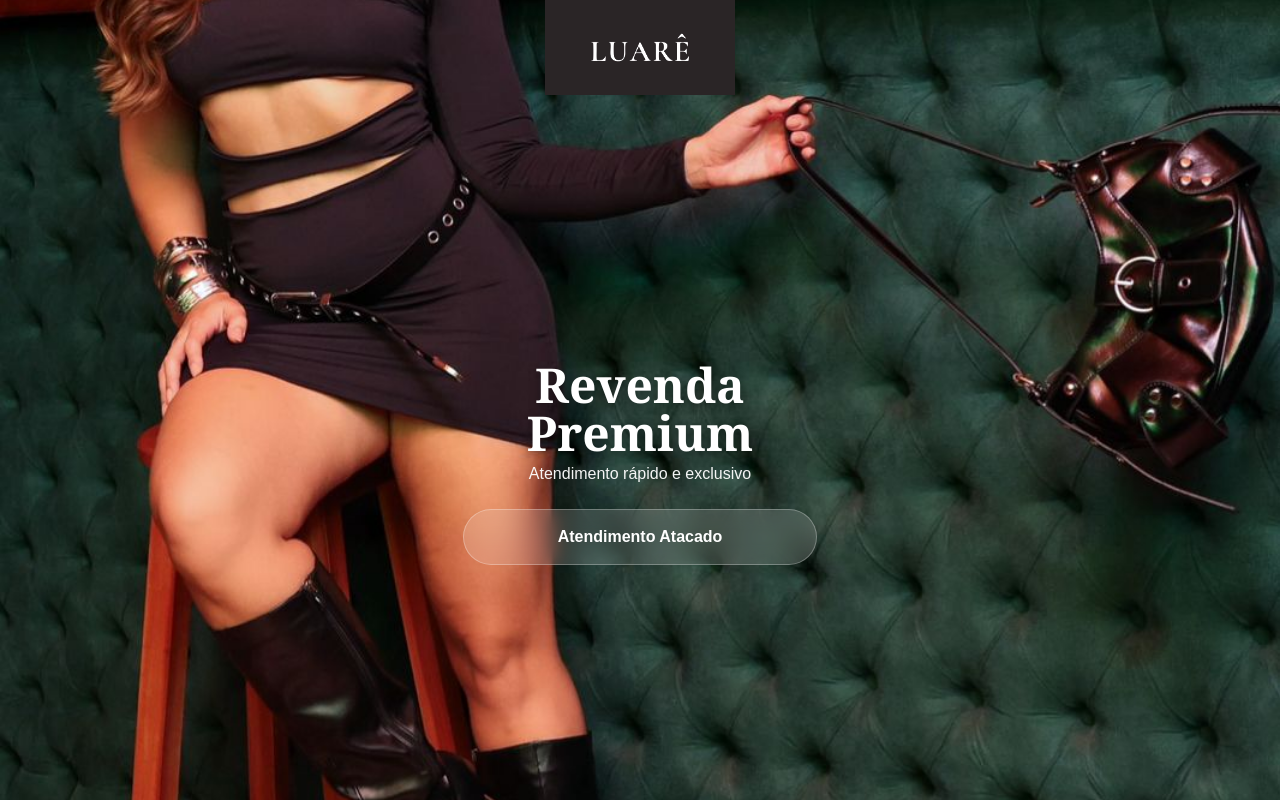
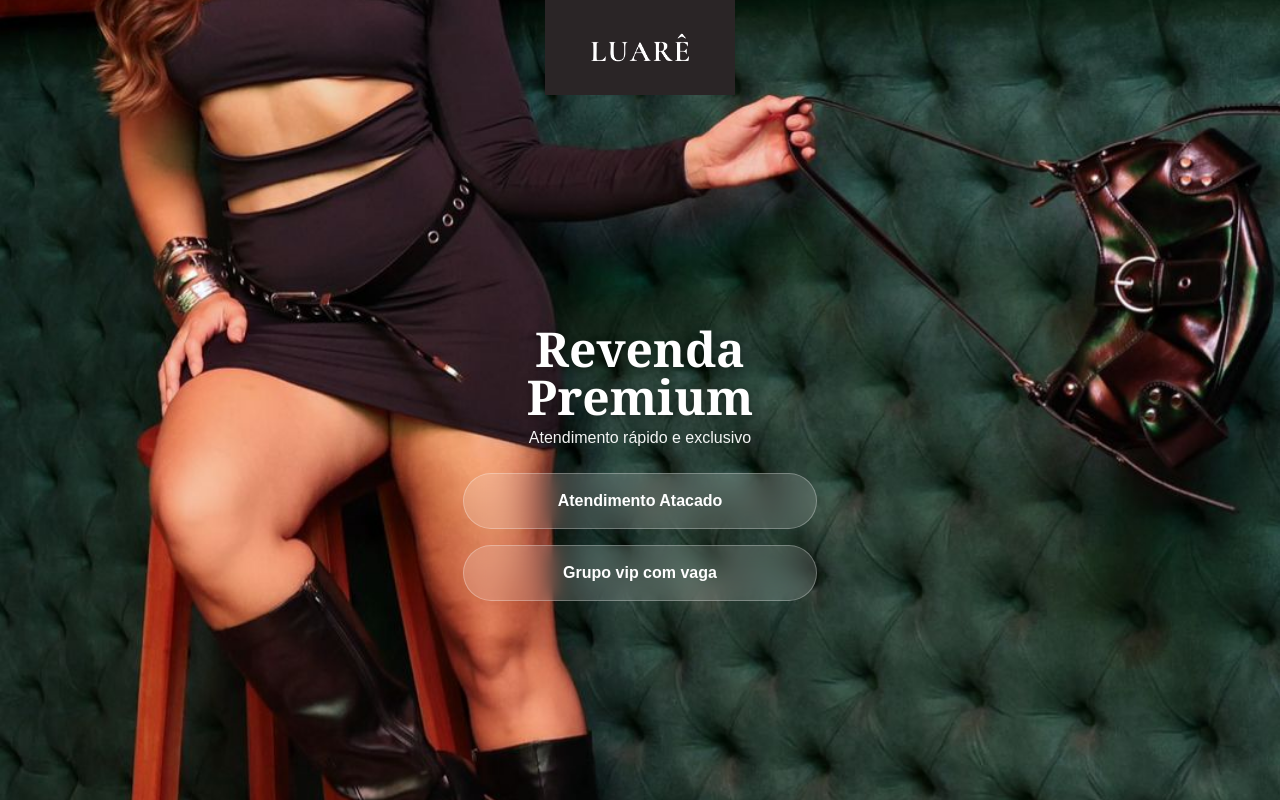
Before and after one commit to edusabi/luare, a React (Vite) app: page / in a window 1280 px wide. Built offline with nearby package versions, Linux system fonts and the light colour scheme.

Commit message:
add update

```diff
--- a/src/App.jsx
+++ b/src/App.jsx
@@ -24,6 +24,16 @@ export default function App() {
         >
           Atendimento Atacado
         </a>
+
+        <a
+          href="https://chat.whatsapp.com/L1OGHfuWsNp6nZkuBkm8cn?mode=gi_t"
+          target="_blank"
+          rel="noreferrer"
+          className={styles.button}
+          style={{marginTop: "1rem"}}
+        >
+          Grupo vip com vaga
+        </a>
       </main>
     </div>
   )
```
